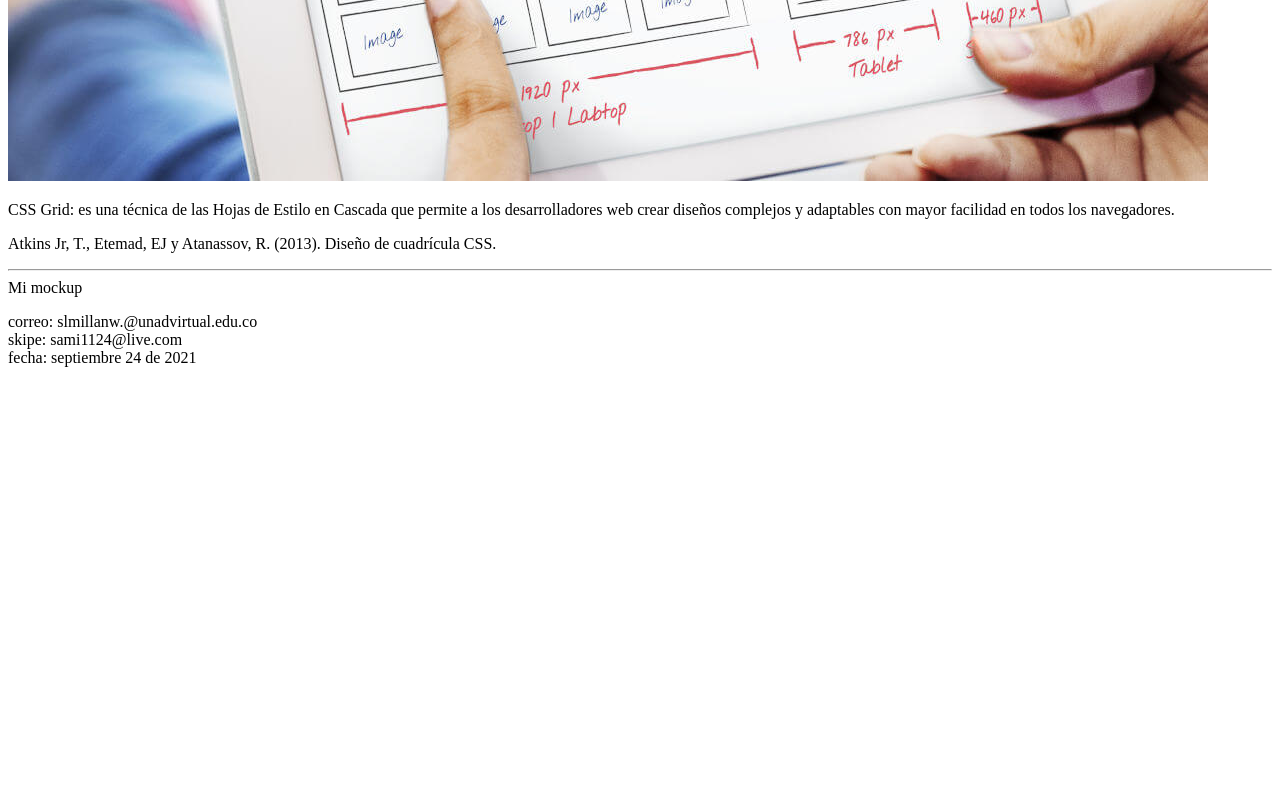
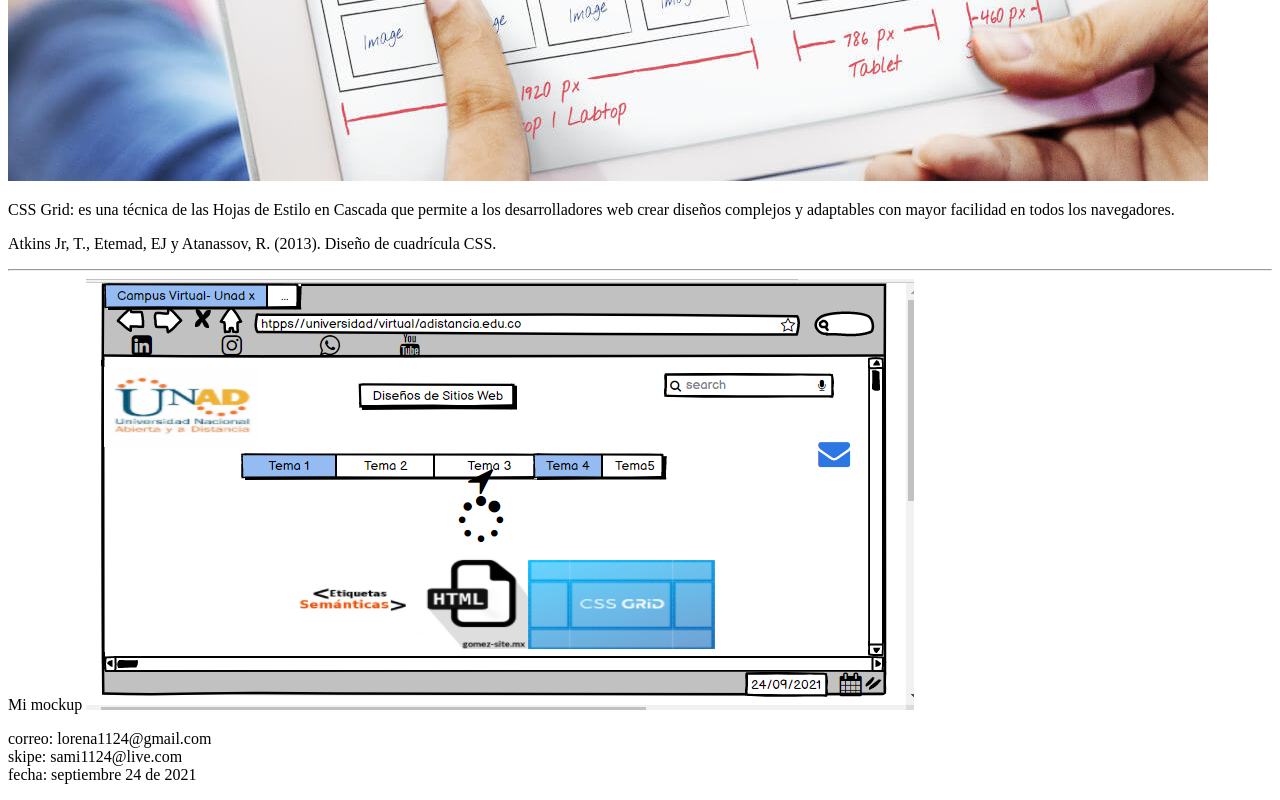
Before and after one commit to lorenamillan/DSW-SANDRAMILLAN, a plain HTML site: page fase2/design.html in a window 1280 px wide. Shown: the part 1740-2540 px from the top of the page. Before the commit the page ends 2123 px from the top, so only its background shows below. Drawn offline with Linux system fonts and the light colour scheme.

Commit message:
fase 2
actualizaciones fase 2

```diff
--- a/fase2/design.html
+++ b/fase2/design.html
@@ -74,13 +74,13 @@
     </main>
     <hr
     <h2> Mi mockup</h2>
-    <img src="" alt="">
+    <img src="Imagenes/MockuPNG.PNG" alt="Este es mi mockup diseñado">
 
 
 
 
    <footer>
-     <p> correo: slmillanw.@unadvirtual.edu.co
+     <p> correo: lorena1124@gmail.com
          <br>skipe:  sami1124@live.com <br>
           fecha: septiembre 24 de 2021
      </p>
```
Also changed, not shown: INDEX.HTML (+4 -1 lines), fase2/Imagenes/MockuPNG.PNG (added).
